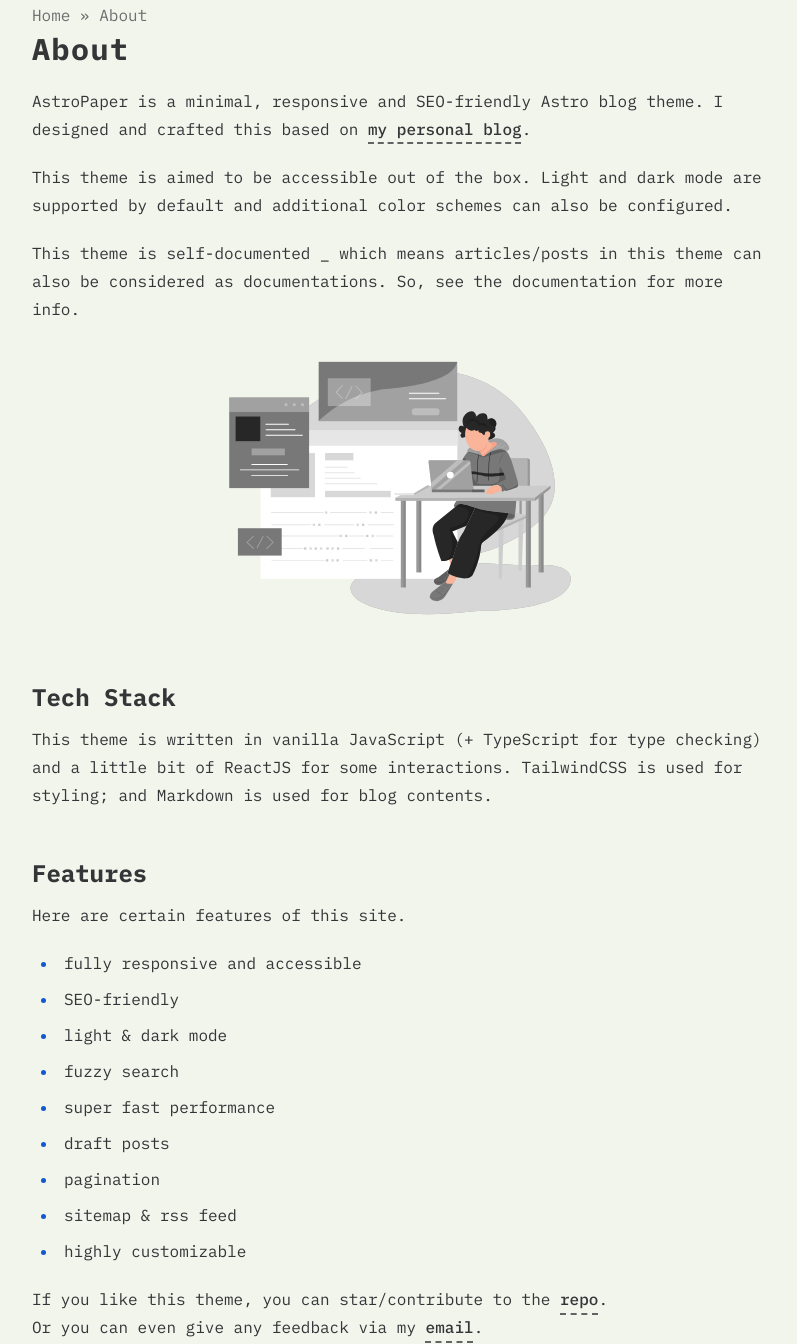
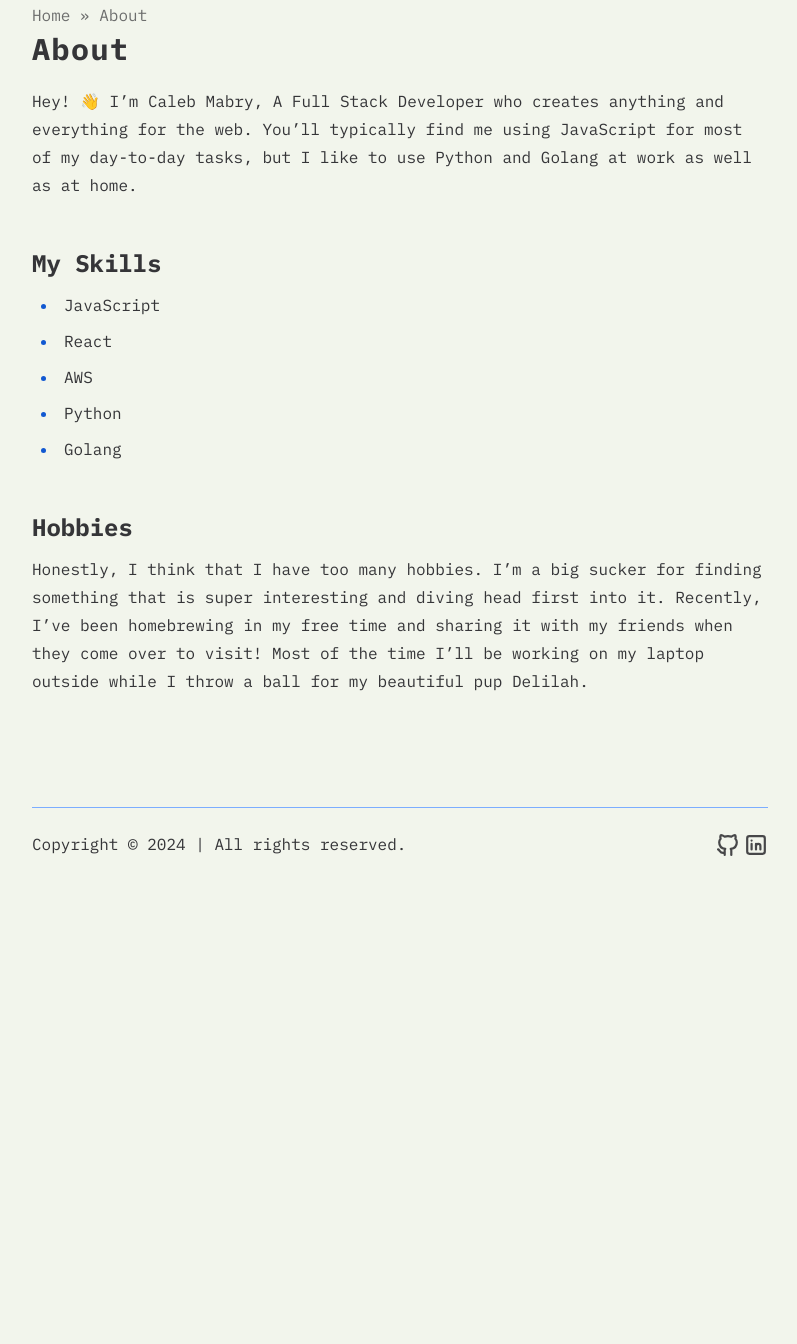
Before and after one commit to caleb-mabry/Portfolio, an Astro site: page /about in a window 1280 px wide. Shown: the part 222-1566 px from the top of the page, without its empty margins (240-1037 px from the left). After the commit the page ends 1102 px from the top, so only its background shows below. Built offline with nearby package versions, Linux system fonts and the light colour scheme; Astro itself is replaced by a stand-in of ours.

```diff
--- a/src/config.ts
+++ b/src/config.ts
@@ -5,7 +5,7 @@ export const SITE: Site = {
   author: "Caleb Mabry",
   desc: "I am a Full Stack Software Engineer who creates reliable and scalable applications with JS, Golang, Python, and AWS.",
   title: "Caleb Mabry",
-  ogImage: "astropaper-og.jpg",
+  ogImage: "caleb.svg",
   lightAndDarkMode: true,
   postPerPage: 3,
   scheduledPostMargin: 15 * 60 * 1000, // 15 minutes
--- a/src/pages/about.md
+++ b/src/pages/about.md
@@ -3,34 +3,18 @@ layout: ../layouts/AboutLayout.astro
 title: "About"
 ---
 
-AstroPaper is a minimal, responsive and SEO-friendly Astro blog theme. I designed and crafted this based on [my personal blog](https://satnaing.dev/blog).
+Hey! 👋 I'm Caleb Mabry, A Full Stack Developer who creates anything and everything for the web.
+You'll typically find me using JavaScript for most of my day-to-day tasks, but I like to use Python and Golang at work as well as at home.
 
-This theme is aimed to be accessible out of the box. Light and dark mode are supported by
-default and additional color schemes can also be configured.
+## My Skills
 
-This theme is self-documented \_ which means articles/posts in this theme can also be considered as documentations. So, see the documentation for more info.
+- JavaScript
+- React
+- AWS
+- Python
+- Golang
 
-<div>
-  <img src="/assets/dev.svg" class="sm:w-1/2 mx-auto" alt="coding dev illustration">
-</div>
 
-## Tech Stack
+## Hobbies
 
-This theme is written in vanilla JavaScript (+ TypeScript for type checking) and a little bit of ReactJS for some interactions. TailwindCSS is used for styling; and Markdown is used for blog contents.
-
-## Features
-
-Here are certain features of this site.
-
-- fully responsive and accessible
-- SEO-friendly
-- light & dark mode
-- fuzzy search
-- super fast performance
-- draft posts
-- pagination
-- sitemap & rss feed
-- highly customizable
-
-If you like this theme, you can star/contribute to the [repo](https://github.com/satnaing/astro-paper).
-Or you can even give any feedback via my [email](mailto:contact@satnaing.dev).
+Honestly, I think that I have too many hobbies. I'm a big sucker for finding something that is super interesting and diving head first into it. Recently, I've been homebrewing in my free time and sharing it with my friends when they come over to visit! Most of the time I'll be working on my laptop outside while I throw a ball for my beautiful pup Delilah.
```
Also changed, not shown: public/caleb.svg (added).
